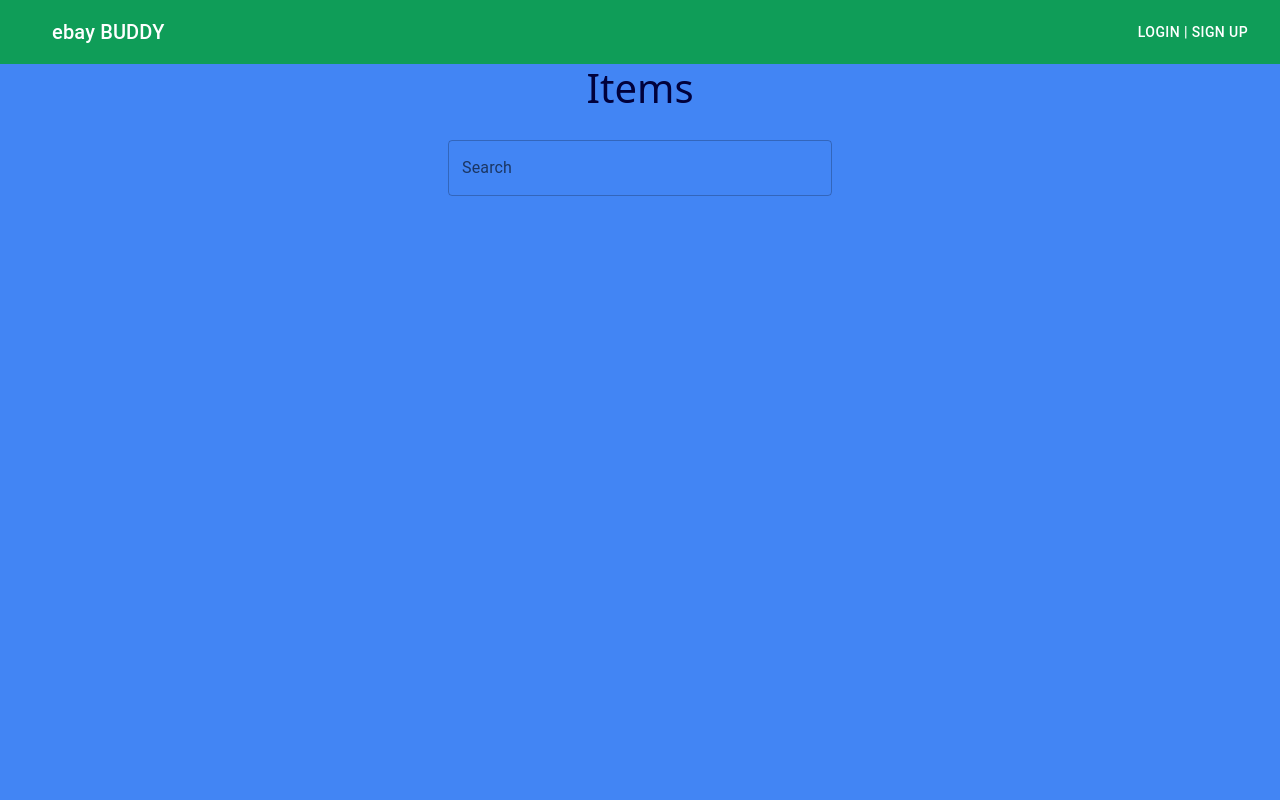
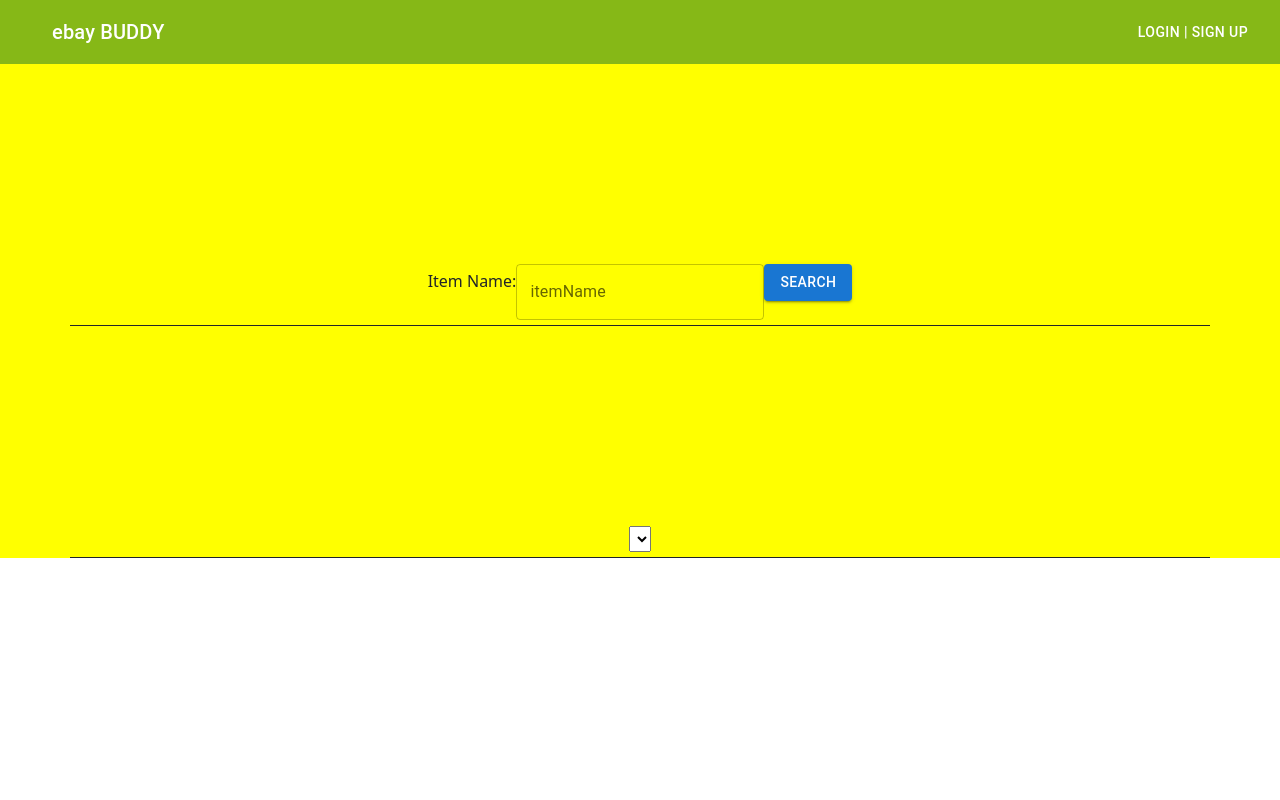
Before and after one commit to StarDotJPG/ebay-buddy, a React (Create React App) app in the folder Develop/client/: page / in a window 1280 px wide. Shown: the top 800 px of the page. Built offline with nearby package versions, Linux system fonts and the light colour scheme.

Commit message:
testing...

```diff
--- a/Develop/client/src/App.js
+++ b/Develop/client/src/App.js
@@ -10,7 +10,6 @@ function App() {
   return (
     <div>
         <Appbar />
-        <Item />
         <Search />
     </div>
   );
--- a/Develop/client/src/assets/styles/Item.css
+++ b/Develop/client/src/assets/styles/Item.css
@@ -9,7 +9,6 @@
     align-items: center;
     flex-direction: column;
     row-gap: 20px;
-    background-color: #4285F4;
 }
 
 h1 {
--- a/Develop/client/src/components/Appbar/Appbar.jsx
+++ b/Develop/client/src/components/Appbar/Appbar.jsx
@@ -10,7 +10,7 @@ import IconButton from '@mui/material/IconButton';
  function Appbar() {
   return (
     <Box sx={{ flexGrow: 1 }}>
-      <AppBar position="static" style={{backgroundColor: '#0F9D58'}}>
+      <AppBar position="static" style={{backgroundColor: '#86b817'}}>
         <Toolbar>
           <IconButton
             size="large"
```
Also changed, not shown: Develop/client/src/Log.js (added, +14 -0 lines).
